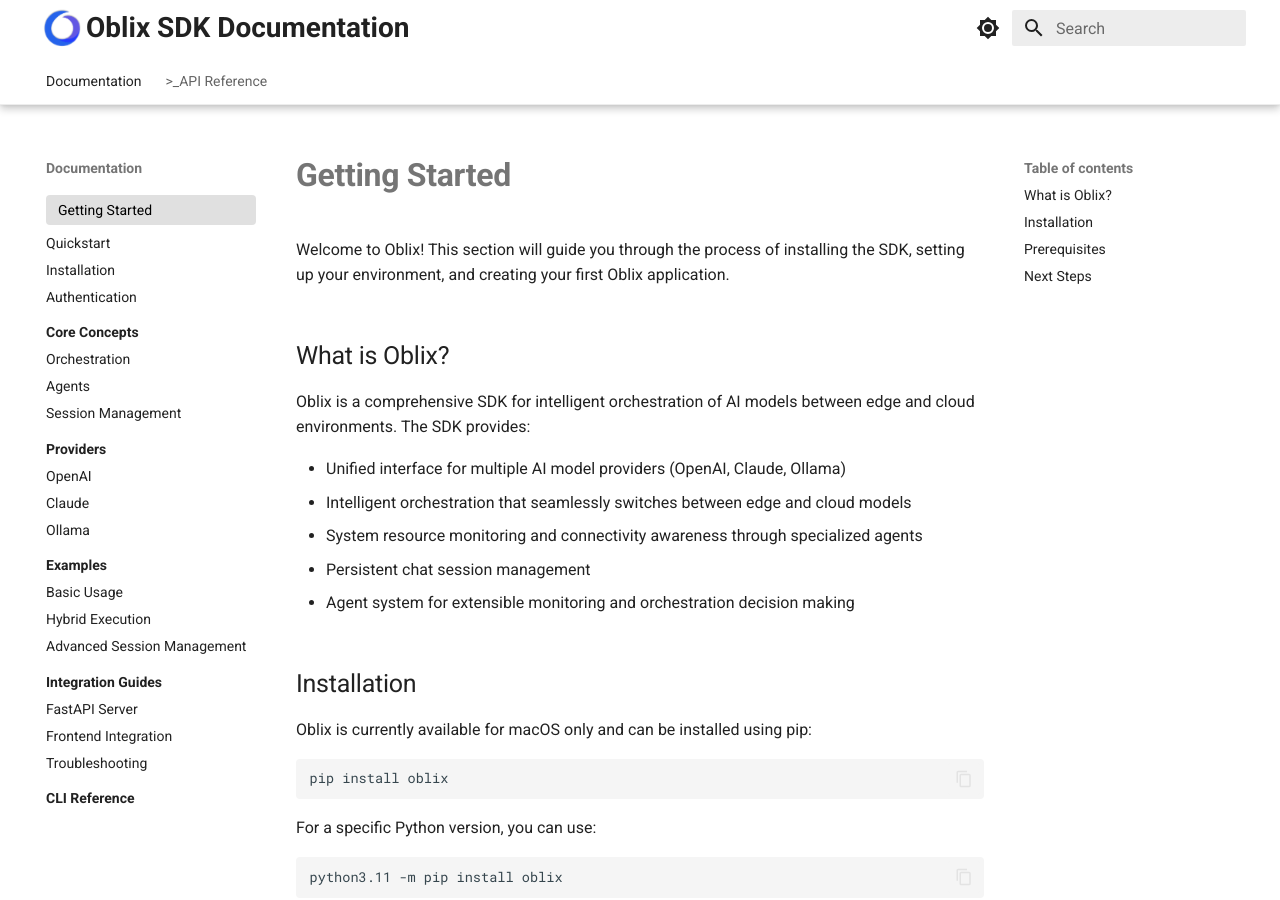
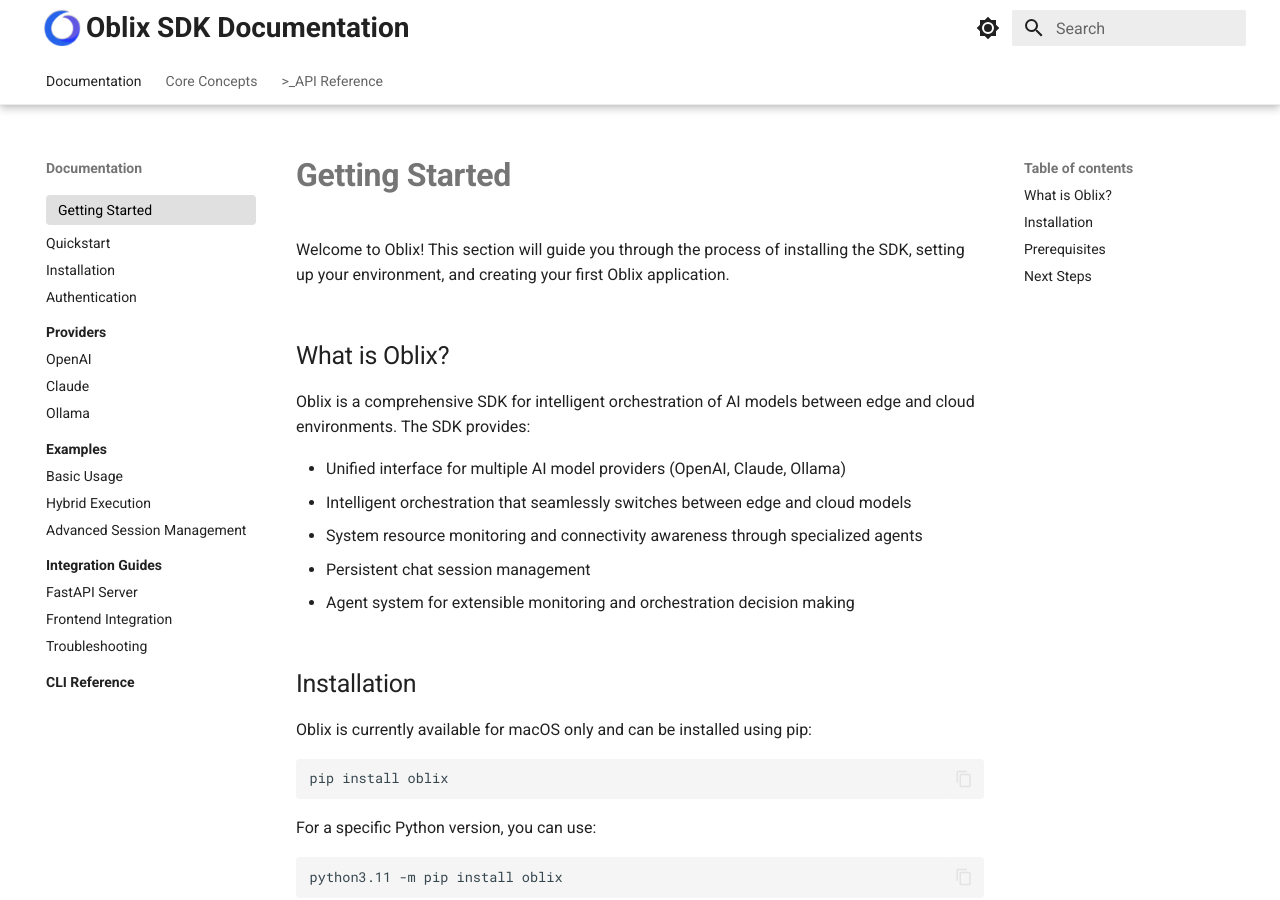
Before and after one commit to midastch17/oblix-docs, an MkDocs documentation site: the page built from docs/getting-started/index.md, in a window 1280 px wide and 900 px high. Built offline with MkDocs 1.6.1 and Material for MkDocs 9.7.7, drawn with Linux system fonts in a browser that asks for light colours; part of the change alters nothing that is shown.

Commit message:
moved the tabs

```diff
--- a/mkdocs.yml
+++ b/mkdocs.yml
@@ -92,11 +92,6 @@ nav:
       - Quickstart: getting-started/quickstart.md
       - Installation: getting-started/installation.md
       - Authentication: getting-started/authentication.md
-    - Core Concepts:
-      - Overview: core-concepts/index.md
-      - Orchestration: core-concepts/orchestration.md
-      - Agents: core-concepts/agents.md
-      - Session Management: core-concepts/session-management.md
     - Providers:
       - Overview: providers/index.md
       - OpenAI: providers/openai.md
@@ -115,6 +110,13 @@ nav:
     - CLI Reference:
       - Overview: cli/index.md
 
+  # Core Concepts tab
+  - Core Concepts:
+    - Overview: core-concepts/index.md
+    - Orchestration: core-concepts/orchestration.md
+    - Agents: core-concepts/agents.md
+    - Session Management: core-concepts/session-management.md
+
   # API Reference tab with code icon in the title
   - ">_API Reference":
     - Overview: api-reference/index.md
```
